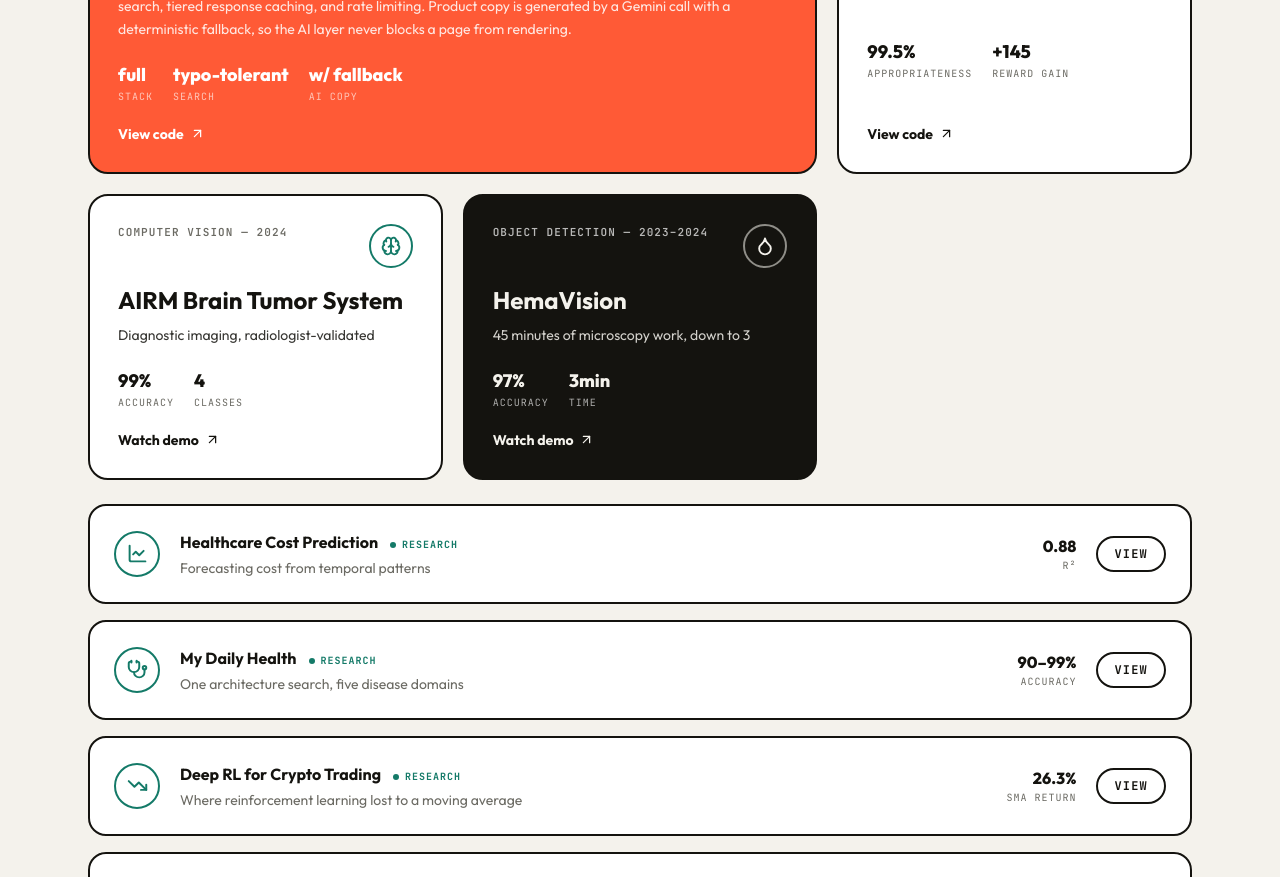
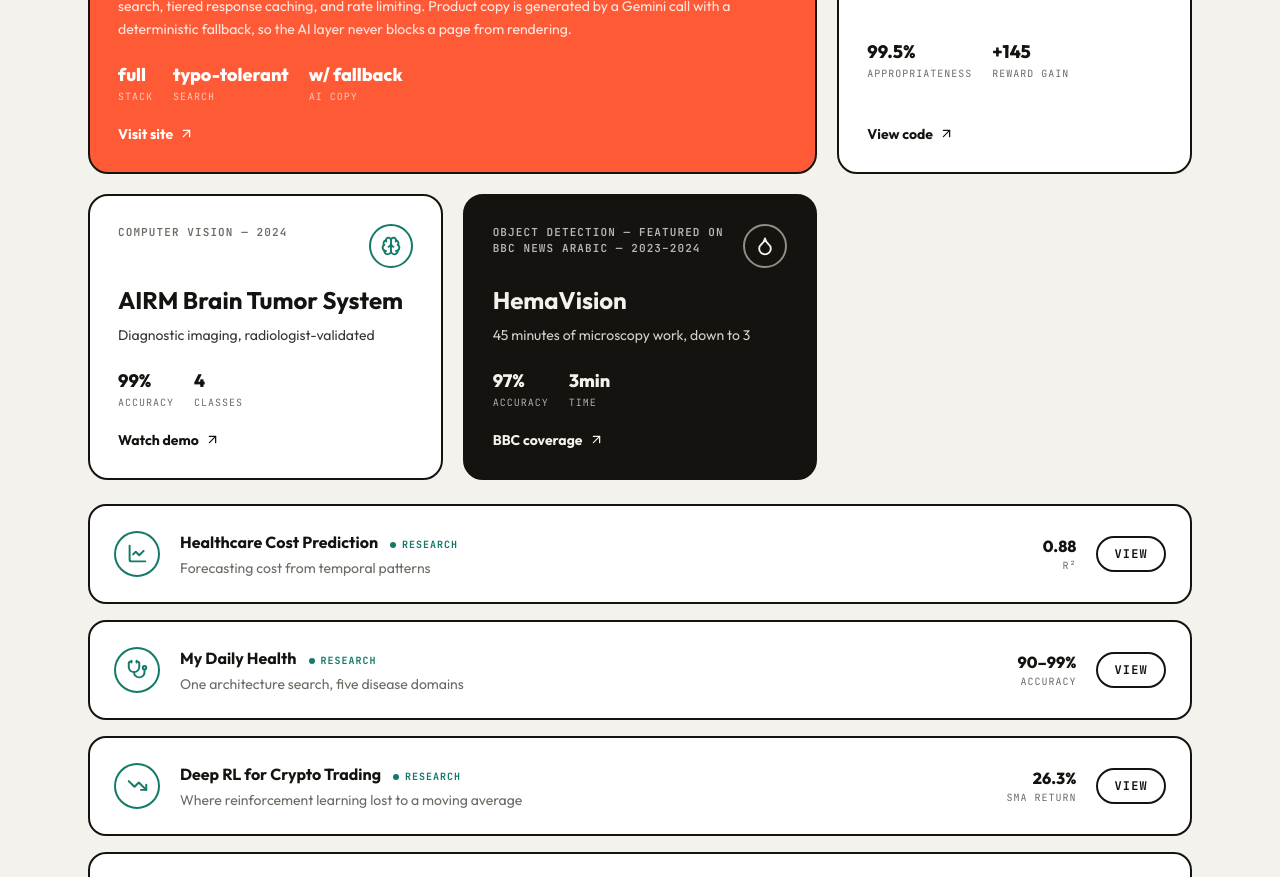
Before and after one commit to RYANX9/ahmedmessaad, a Next.js app: page / in a window 1280 px wide. Shown: the part 1180-2057 px from the top of the page. Built offline with nearby package versions, Linux system fonts and the light colour scheme.

Commit message:
Update data.ts

```diff
--- a/app/data.ts
+++ b/app/data.ts
@@ -211,19 +211,19 @@ export const projects: Project[] = [
     track: "research",
     icon: "droplet",
     name: "HemaVision",
-    category: "Object Detection",
+    category: "Object Detection — Featured on BBC News Arabic",
     year: "2023–2024",
     tagline: "45 minutes of microscopy work, down to 3",
     description:
-      "Automated hematology platform reaching 97% multi-class blood cell classification. Cut diagnostic time from 45 minutes to 3 through an optimized detection pipeline, while investigating efficient segmentation architectures for microscopy imaging.",
+      "Automated hematology platform for real-time detection and classification of red blood cells, white blood cell subtypes, and platelets. A disease classification layer flags cell morphology tied to leukemia, malaria, and anemia. Reached 97% multi-class accuracy, cut diagnostic time from 45 minutes to 3, and the pipeline was validated by a practicing clinical hematologist before being featured on BBC News Arabic's 4Tech program.",
     tech: ["YOLOv8", "U-Net", "OpenCV", "PyTorch"],
     metrics: [
       { label: "accuracy", value: "97%" },
       { label: "time", value: "3min" },
-      { label: "speedup", value: "15x" },
+      { label: "coverage", value: "BBC 4Tech" },
     ],
-    link: "https://youtu.be/YxhA877Wyn0",
-    linkText: "Watch demo",
+    link: "https://www.youtube.com/watch?v=fX77vZlHkng",
+    linkText: "BBC coverage",
   },
   {
     id: "healthcost",
@@ -299,8 +299,8 @@ export const projects: Project[] = [
       { label: "search", value: "typo-tolerant" },
       { label: "AI copy", value: "w/ fallback" },
     ],
-    link: "https://github.com/RYANX9/Specmob",
-    linkText: "View code",
+    link: "https://specmob.vercel.app",
+    linkText: "Visit site",
     featured: true,
   },
   {
@@ -331,14 +331,14 @@ export const projects: Project[] = [
     year: "2025",
     tagline: "An admin panel that commits straight to the repo",
     description:
-      "A client portfolio site with an admin panel that edits content and pushes changes directly to the repository through the GitHub Contents API — no separate CMS or content database required.",
-    tech: ["Next.js", "TypeScript", "GitHub API"],
+      "A client portfolio built for Zaid Saad, a Flutter and Firebase developer. An /admin dashboard edits site content and posts to an API route that regenerates app/data.ts and commits it straight back to the repository through the GitHub Contents API — so the live data file is always the single source of truth and every edit is a real, versioned git commit, with no separate database or CMS involved.",
+    tech: ["Next.js 15", "TypeScript", "GitHub Contents API"],
     metrics: [
       { label: "CMS", value: "git-native" },
       { label: "backend", value: "none needed" },
     ],
-    link: "https://github.com/RYANX9/zaid-saad",
-    linkText: "View code",
+    link: "https://zaid-saad.vercel.app",
+    linkText: "Visit site",
   },
 ];
 
```
